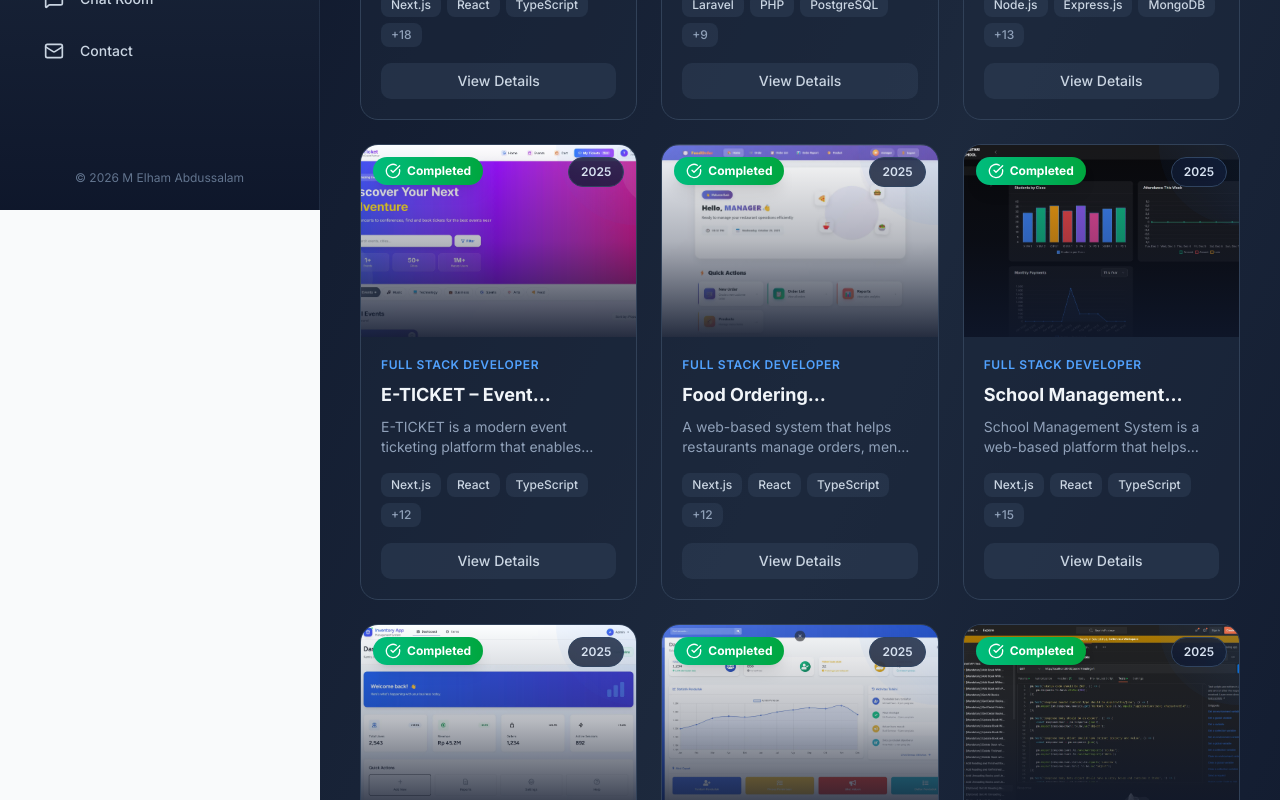
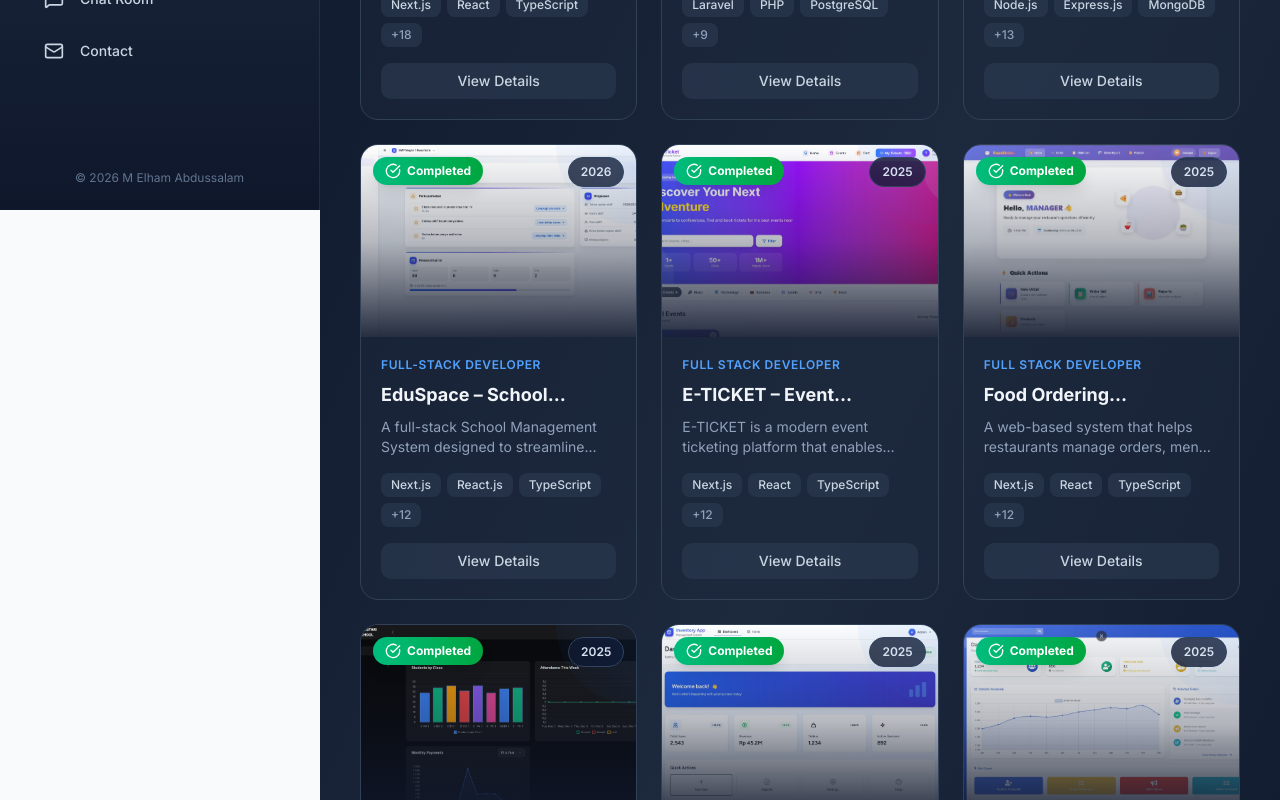
Before and after one commit to ElhamAbdussalam/portofolio_elhamabdussalam, a Next.js app: page /projects in a window 1280 px wide. Shown: the part 590-1390 px from the top of the page. Built offline with nearby package versions, Linux system fonts and the light colour scheme.

Commit message:
projects

```diff
--- a/src/data/projects.ts
+++ b/src/data/projects.ts
@@ -431,5 +431,61 @@ export const projects: Project[] = [
     ],
 
     role: "Full-Stack Developer",
-}
+  },
+
+  {
+    id: 11,
+    title: "EduSpace – School Management System 🎓",
+
+    description:
+      "A full-stack School Management System designed to streamline school administration, student management, teacher management, attendance tracking, academic scheduling, grading, and reporting through a centralized platform with role-based access control.",
+
+    longDescription:
+      "EduSpace is a full-stack School Management System designed to simplify and centralize school operations through an integrated digital platform. The system provides comprehensive school administration features, including student and teacher management, class organization, academic scheduling, attendance tracking, grade management, announcements, and academic year administration. It features an administrative dashboard that provides real-time operational insights, attendance summaries, school statistics, and actionable notifications to help administrators monitor daily school activities. Built with modern web technologies and a modular architecture, EduSpace focuses on secure authentication, role-based access control, data consistency, maintainability, and scalable school management workflows.",
+
+    image: "/projects-11.webp",
+
+    category: "Full-Stack Developer",
+
+    technologies: [
+      "Next.js",
+      "React.js",
+      "TypeScript",
+      "NestJS",
+      "Node.js",
+      "PostgreSQL",
+      "Prisma ORM",
+      "Redis",
+      "JWT Authentication",
+      "Role-Based Access Control",
+      "RESTful API",
+      "Class Validator",
+      "Swagger / OpenAPI",
+      "Tailwind CSS",
+      "Git & GitHub",
+    ],
+
+    status: "Completed",
+
+    year: "2026",
+
+    features: [
+      "Centralized administrative dashboard with school statistics and operational insights",
+      "School management with centralized school information and administration",
+      "Student management with student records and class assignments",
+      "Teacher management and teacher data administration",
+      "Class management with homeroom teacher assignments",
+      "Academic scheduling and timetable management",
+      "Attendance tracking with daily attendance summaries and monitoring",
+      "Grade management and academic performance tracking",
+      "Announcement management for school-wide information distribution",
+      "Subject management and academic year administration",
+      "Attendance monitoring with actionable dashboard notifications",
+      "Audit logging for tracking administrative activities",
+      "Role-based access control for secure access to system modules",
+      "Modular backend architecture with structured API development",
+    ],
+
+    role: "Full-Stack Developer",
+  },
 ];
```
Also changed, not shown: public/projects-11.webp (added). Lines whose indentation alone changed are shown as unchanged.
